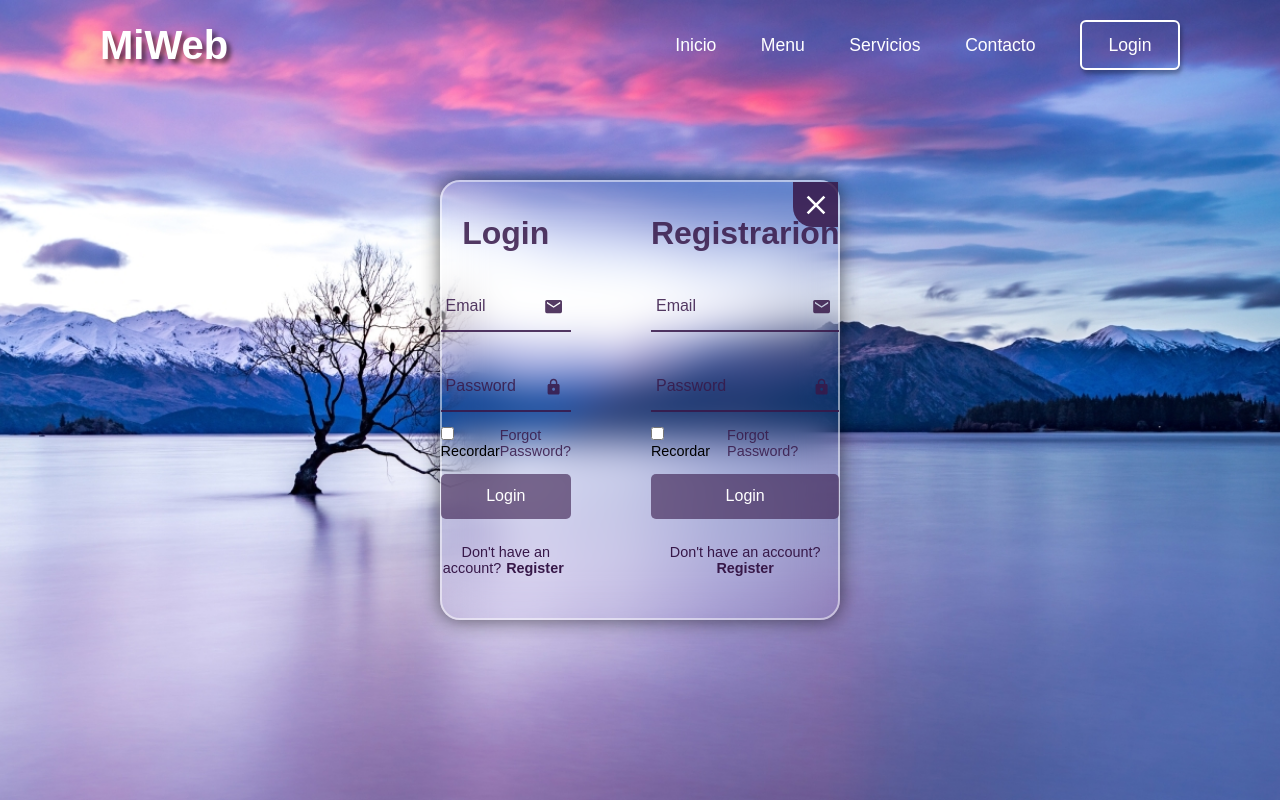
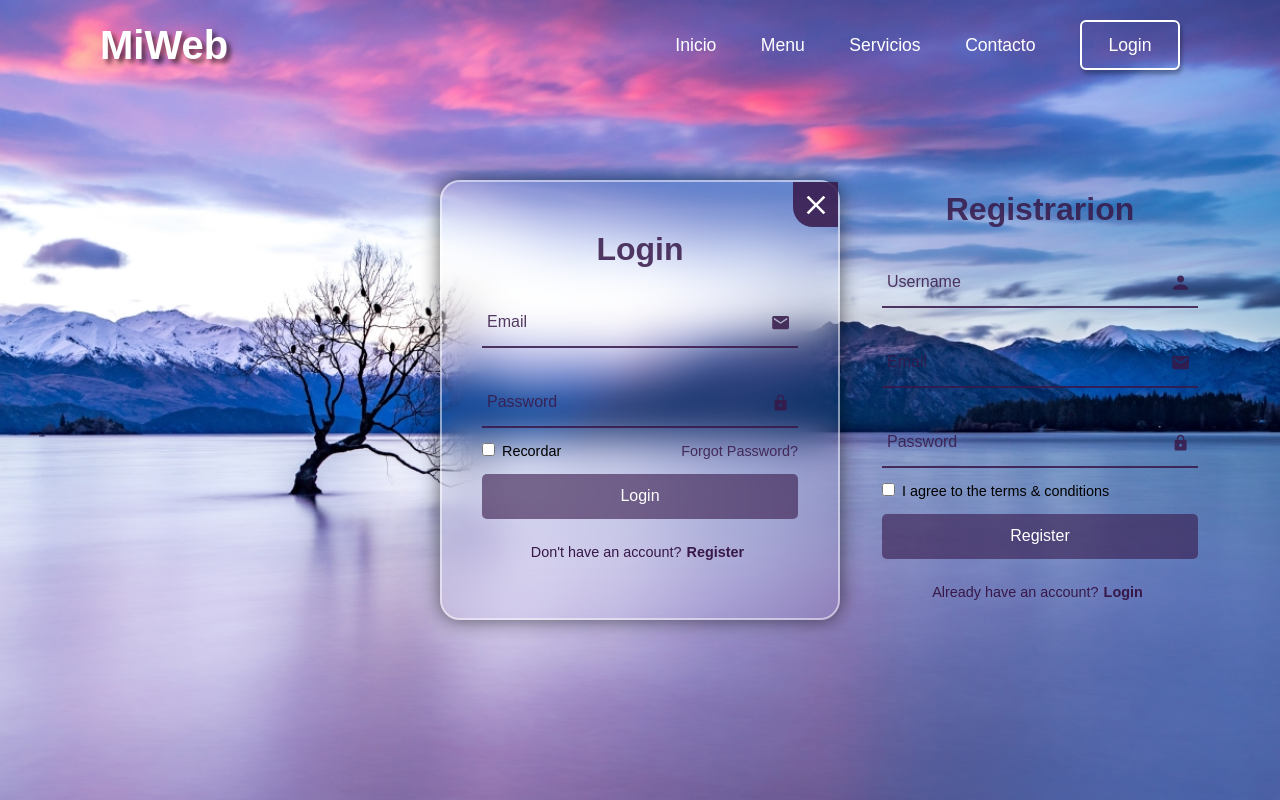
Before and after one commit to JoseAgrazM/Web, a plain HTML site: page index.html in a window 1280 px wide. Both pictures are taken after a click on the link "Register". Drawn offline with nearby package versions, Linux system fonts and the light colour scheme.

Commit message:
Incluye js

```diff
--- a/index.html
+++ b/index.html
@@ -48,6 +48,11 @@
             <h2>Registrarion</h2>
             <form action="#">
                 <div class="input-box">
+                    <span class="icon"><ion-icon name="person"></ion-icon></span>
+                    <input type="text" required>
+                    <label>Username</label>
+                </div>
+                <div class="input-box">
                     <span class="icon"><ion-icon name="mail"></ion-icon></span>
                     <input type="email" required>
                     <label>Email</label>
@@ -58,18 +63,19 @@
                     <label>Password</label>
                 </div>
                 <div class="remember-forgot">
-                    <label><input type="checkbox">
-                    Recordar</label>
-                    <a href="#">Forgot Password?</a>
+                    <label><input type="checkbox"> I agree to the terms &
+                    conditions</label>
                 </div>
-                <button type="submit" class="btn">Login</button>
+                <button type="submit" class="btn">Register</button>
                 <div class="login-register">
-                    <p>Don't have an account?<a href="#" class="register-link">Register</a></p>
+                    <p>Already have an account?<a href="#" class="register-link">Login</a></p>
                 </div>
             </form>
         </div>
 
     </div>
+
+    <script src="script.js"></script>
     <script src="https://unpkg.com/ionicons@4.5.10-0/dist/ionicons.js"></script>
 </body>
 </html>
--- /dev/null
+++ b/script.js
@@ -0,0 +1,7 @@
+const wrapper = document.querySelector('.wrapper');
+const loginLink = document.querySelector('.login-link');
+const registerLink = document.querySelector('.register-link');
+
+registerLink.addEventListener('click', ()=> {
+    wrapper.classList.add('active');
+});
--- a/style.css
+++ b/style.css
@@ -99,12 +99,21 @@ header {
     display: flex;
     justify-content: center;
     align-items: center;
-    /*overflow: hidden; */
+    /* overflow: hidden; */
 }
 
 .wrapper .form-box {
     width: 100%;
     padding: 40px;
+}
+
+.wrapper .form-box.login {
+    /* display: none; */
+}
+
+.wrapper .form-box.register {
+    position: absolute;
+    transform: translateX(400px);
 }
 
 .wrapper .icon-close {
```
